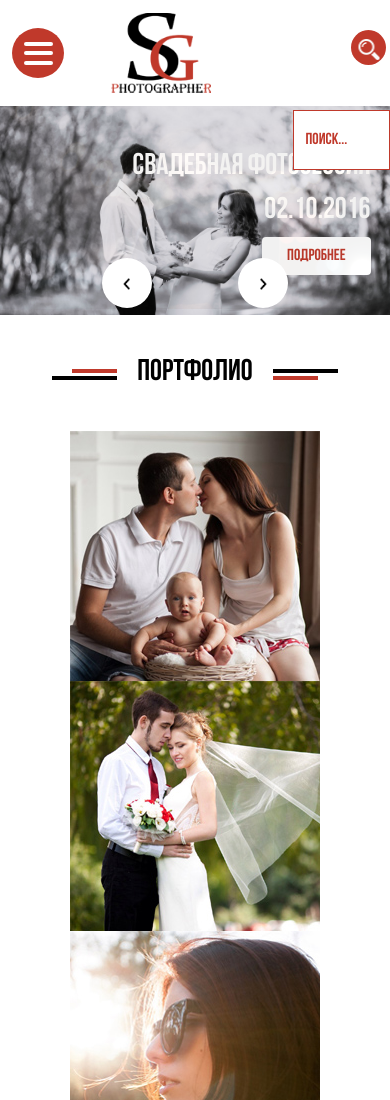
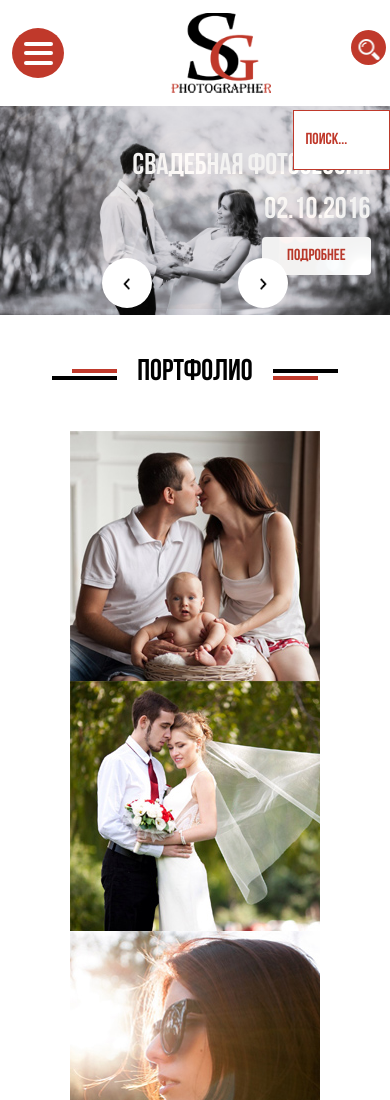
Before and after one commit to AnastasiiaSukhotska/home_work, a plain HTML site: page layouts/layout10/index.html in a window 390 px wide. Shown: the top 1100 px of the page. Drawn offline with nearby package versions, Linux system fonts and the light colour scheme.

Commit message:
correct nav-bar padding

```diff
--- a/layouts/layout10/css/style.css
+++ b/layouts/layout10/css/style.css
@@ -17,6 +17,13 @@ position: fixed;
 }
 
 
+
+
+.navbar-brand{
+	padding-right: 120px;
+
+}
+
 @media screen and (max-width: 991px){
  .navbar{
 z-index: 3;
@@ -25,14 +32,13 @@ top: 0;
 position: static;
 }
 
-}
-
 .navbar-brand{
-	padding-right: 120px;
+	padding-right: 0;
 
 }
 
 
+}
 .nav-link{
 	color: black;
 	transition-property: all;
```
